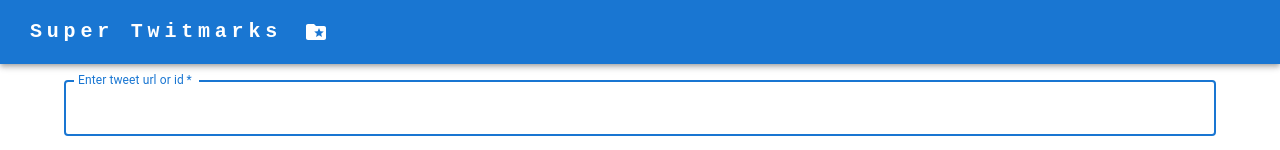
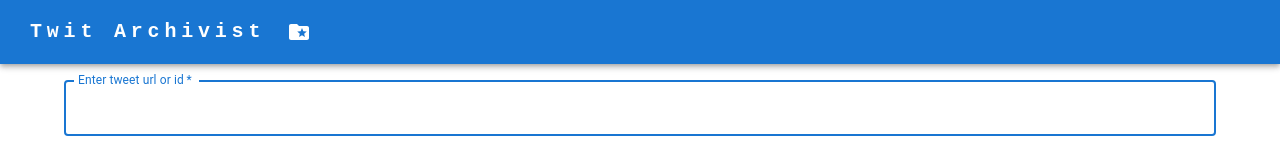
Before and after one commit to cladwithstars/twitter-archivist, a React (Create React App) app in the folder client/: page / in a window 1280 px wide. Shown: the top 150 px of the page. Built offline with nearby package versions, Linux system fonts and the light colour scheme.

Commit message:
Title update

```diff
--- a/client/public/index.html
+++ b/client/public/index.html
@@ -24,7 +24,7 @@
       work correctly both with client-side routing and a non-root public URL.
       Learn how to configure a non-root public URL by running `npm run build`.
     -->
-    <title>Super Twitmarks</title>
+    <title>Twit Archivist</title>
   </head>
   <body>
     <noscript>You need to enable JavaScript to run this app.</noscript>
--- a/client/src/components/Navbar/Navbar.tsx
+++ b/client/src/components/Navbar/Navbar.tsx
@@ -78,7 +78,7 @@ const Navbar = () => {
               border: "none",
             }}
           >
-            Super Twitmarks
+            Twit Archivist
           </Typography>
 
           <FolderSpecialIcon
@@ -104,7 +104,7 @@ const Navbar = () => {
               justifyContent: "center",
             }}
           >
-            Super Twitmarks
+            Twit Archivist
           </Typography>
           <Box sx={{ flexGrow: 1, display: { xs: "none", md: "flex" } }}></Box>
           {user && (
```
